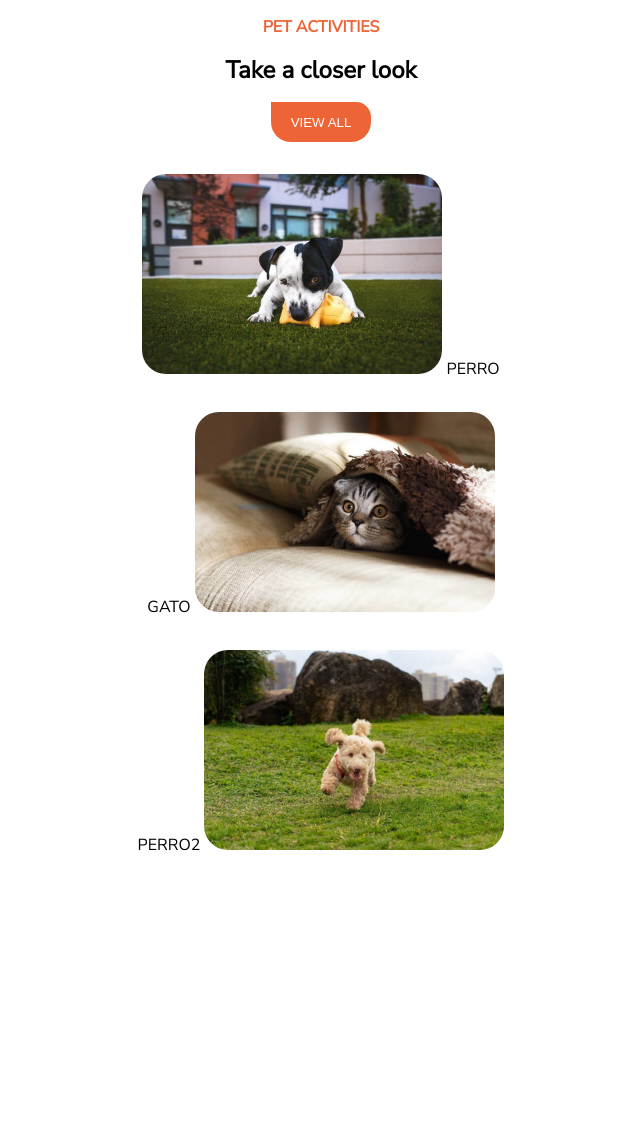
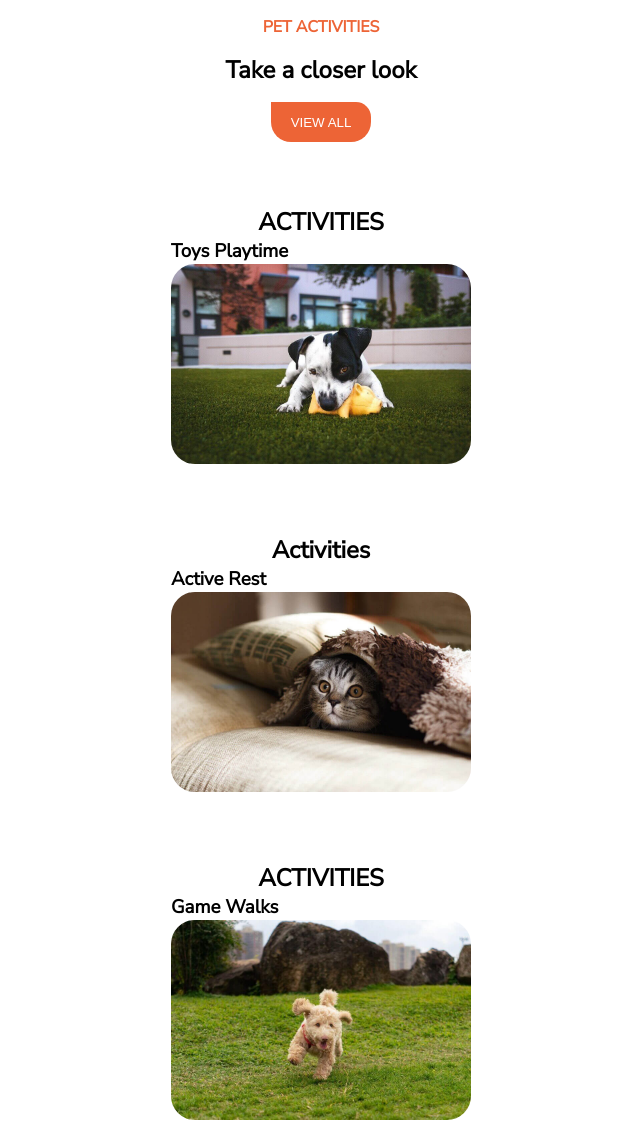
Before and after one commit to CarlosALiGom/202304-w1ch4-carlos-aliaga, a plain HTML site: page app/index.html in a window 1280 px wide. Shown: the whole page, without its empty margins (319-959 px from the left). Before the commit the page ends 856 px from the top, so only its background shows below. Drawn offline with Linux system fonts and the light colour scheme.

Commit message:
Add tittles with class to main-container

```diff
--- a/app/index.html
+++ b/app/index.html
@@ -19,17 +19,26 @@
     <button class="button">VIEW ALL</button>
   </section>
   <div class="main-content">
-      <div>
+    <div>
+      <a href="index.html">
+        <h2 class="main-content main-content__tittle">ACTIVITIES</h2>
+        <h3>Toys Playtime</h3>
         <img class="main-content__image" src="images/01.jpg" alt="perro blanco y negro mordiendo un juguete" width="300">
-        <a href="index.html">PERRO</a>
-      </div>
-      <div>
-        <a href="index.html">GATO</a>
-      <img class="main-content__image" src="images/02.jpg" alt="cara de un gato muy atento asomando debajo de una manta" width="300">
+      </a>
     </div>
     <div>
-      <a href="index.html">PERRO2</a>
-      <img class="main-content__image" src="images/03.jpg" alt="perro muy simpatico corriendo por un jardin" width="300">
+      <a href="index.html">
+        <h2 class="main-content main-content__tittle">Activities</h2>
+        <h3>Active Rest</h3>
+        <img class="main-content__image" src="images/02.jpg" alt="cara de un gato muy atento asomando debajo de una manta" width="300">
+      </a>
+    </div>
+    <div>
+      <a href="index.html">
+        <h2 class="main-content main-content__tittle">ACTIVITIES</h2>
+        <h3>Game Walks</h3>
+        <img class="main-content__image" src="images/03.jpg" alt="perro muy simpatico corriendo por un jardin" width="300">
+      </a>
     </div>
   </div>
 </body>
```
